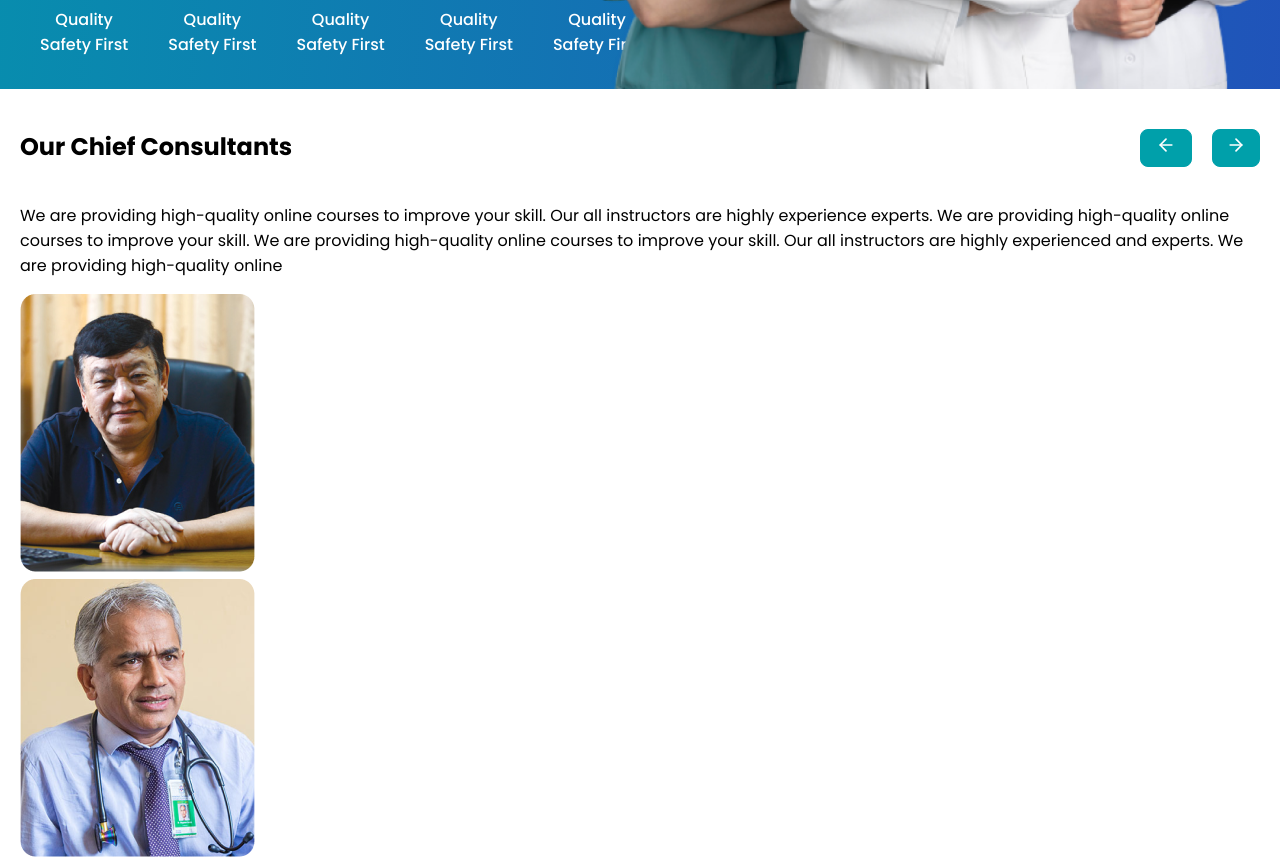
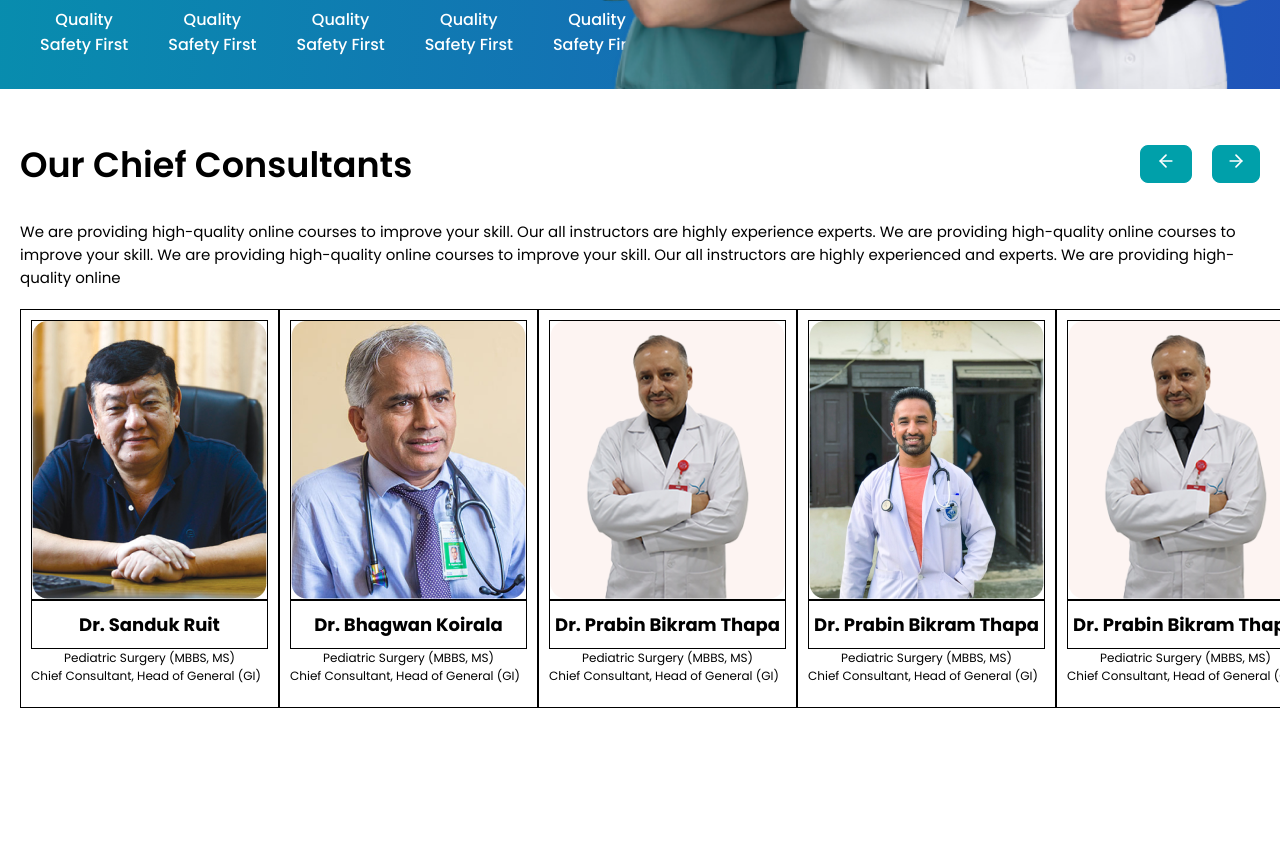
Before and after one commit to Sushey01/Tangerine_Meringue, a React (Vite) app: page / in a window 1280 px wide. Shown: the part 3740-4599 px from the top of the page. After the commit the page ends 4468 px from the top, so only its background shows below. Built offline with nearby package versions, Linux system fonts and the light colour scheme.

Commit message:
react-slick-start

```diff
--- a/src/components/Consultants.css
+++ b/src/components/Consultants.css
@@ -6,6 +6,12 @@
     display: flex;
     flex-direction: row;
     justify-content: space-between;
+}
+
+
+.consultants-title h1{
+    font-size: 35px;
+    font-weight: 600;
 }
 
 
@@ -47,3 +53,215 @@
     cursor: pointer;
     background-color: #076067;
 }
+
+
+
+.paragraph{
+    font-size: 15px;
+    font-weight: 400;
+    /* text-align: justify; */
+    margin: 0px;
+    padding-bottom: 20px;
+}
+
+.five-doctor-container{
+    display: flex;
+    justify-content: space-evenly;
+}
+
+
+
+.first-doctor-container:hover{
+    background-color: purple;
+    transition: 0.3s;
+}
+
+.first-doctor-container{
+    border: 1px solid;
+    padding: 10px;
+}
+
+.first-doctor-image{
+    display: flex;
+    flex-direction: column;
+    border: 1px solid;
+}
+
+.first-doctor-info{
+    border: 1px solid;
+}
+
+.first-doctor-info h4{
+    justify-self: center;
+    font-size: 18px;
+    font-weight: 700;
+    margin-top: 10px;
+    margin-bottom: 10px;
+}
+
+
+
+.first-doctor-container .doc1-info1{
+    font-size: 12px;
+    text-align: center;
+    margin: 0px;
+}
+
+.first-doctor-container .doc1-info2{
+    margin-top: 0px;
+    font-size: 12px;
+    text-align: left;
+}
+
+.second-doctor-container{
+    border: 1px solid;
+    padding: 10px;
+}
+
+.second-doctor-image{
+    display: flex;
+    flex-direction: column;
+    border: 1px solid;
+}
+
+.second-doctor-info{
+    border: 1px solid;
+}
+
+.second-doctor-info h4{
+    justify-self: center;
+    font-size: 18px;
+    font-weight: 700;
+    margin-top: 10px;
+    margin-bottom: 10px;
+}
+
+
+
+.second-doctor-container .doc2-info1{
+    font-size: 12px;
+    text-align: center;
+    margin: 0px;
+}
+
+.second-doctor-container .doc2-info2{
+    margin-top: 0px;
+    font-size: 12px;
+    text-align: left;
+}
+
+
+.third-doctor-container{
+    border: 1px solid;
+    padding: 10px;
+}
+
+
+.third-doctor-image{
+    display: flex;
+    flex-direction: column;
+    border: 1px solid;
+}
+
+.third-doctor-info{
+    border: 1px solid;
+}
+
+.third-doctor-info h4{
+    justify-self: center;
+    font-size: 18px;
+    font-weight: 700;
+    margin-top: 10px;
+    margin-bottom: 10px;
+}
+
+
+
+.third-doctor-container .doc3-info1{
+    font-size: 12px;
+    text-align: center;
+    margin: 0px;
+}
+
+.third-doctor-container .doc3-info2{
+    margin-top: 0px;
+    font-size: 12px;
+    text-align: left;
+}
+
+
+.fourth-doctor-container{
+    border: 1px solid;
+    padding: 10px;
+}
+
+.fourth-doctor-image{
+    display: flex;
+    flex-direction: column;
+    border: 1px solid;
+}
+
+.fourth-doctor-info{
+    border: 1px solid;
+}
+
+.fourth-doctor-info h4{
+    justify-self: center;
+    font-size: 18px;
+    font-weight: 700;
+    margin-top: 10px;
+    margin-bottom: 10px;
+}
+
+
+
+.fourth-doctor-container .doc4-info1{
+    font-size: 12px;
+    text-align: center;
+    margin: 0px;
+}
+
+.fourth-doctor-container .doc4-info2{
+    margin-top: 0px;
+    font-size: 12px;
+    text-align: left;
+}
+
+
+
+.fifth-doctor-container{
+    border: 1px solid;
+    padding: 10px;
+}
+
+.fifth-doctor-image{
+    display: flex;
+    flex-direction: column;
+    border: 1px solid;
+}
+
+.fifth-doctor-info{
+    border: 1px solid;
+}
+
+.fifth-doctor-info h4{
+    justify-self: center;
+    font-size: 18px;
+    font-weight: 700;
+    margin-top: 10px;
+    margin-bottom: 10px;
+}
+
+
+
+.fifth-doctor-container .doc5-info1{
+    font-size: 12px;
+    text-align: center;
+    margin: 0px;
+}
+
+.fifth-doctor-container .doc5-info2{
+    margin-top: 0px;
+    font-size: 12px;
+    text-align: left;
+}
--- a/src/components/Consultants.jsx
+++ b/src/components/Consultants.jsx
@@ -52,7 +52,7 @@ const Consultants = () => {
           </div>
         </div>
 
-        <p>
+        <p className="paragraph">
           We are providing high-quality online courses to improve your skill.
           Our all instructors are highly experience experts. We are providing
           high-quality online courses to improve your skill. We are providing
@@ -63,20 +63,66 @@ const Consultants = () => {
 
         <div className="five-doctor-container">
           <div className="first-doctor-container">
+            <div className="first-doctor-image">
               <img src={Doctor1}></img>
+            </div>
+            <div className="first-doctor-info">
+              <h4>Dr. Sanduk Ruit</h4>
+            </div>
+            <p className="doc1-info1">
+              Pediatric Surgery (MBBS, MS)
+            </p>
+            <p className="doc1-info2">Chief Consultant, Head of General (GI)</p>
           </div>
 
           <div className="second-doctor-container">
+             <div className="second-doctor-image">
               <img src={Doctor2}></img>
             </div>
+            <div className="second-doctor-info">
+              <h4>Dr. Bhagwan Koirala</h4>
+            </div>
+            <p className="doc2-info1">
+              Pediatric Surgery (MBBS, MS)
+            </p>
+            <p className="doc2-info2">Chief Consultant, Head of General (GI)</p>
+          </div>
+
           <div className="third-doctor-container">
+           <div className="third-doctor-image">
               <img src={Doctor3}></img>
             </div>
+            <div className="third-doctor-info">
+              <h4>Dr. Prabin Bikram Thapa</h4>
+            </div>
+            <p className="doc3-info1">
+              Pediatric Surgery (MBBS, MS)
+            </p>
+            <p className="doc3-info2">Chief Consultant, Head of General (GI)</p>
+          </div>
           <div className="fourth-doctor-container">
+            <div className="fourth-doctor-image">
               <img src={Doctor4}></img>
             </div>
+            <div className="fourth-doctor-info">
+              <h4>Dr. Prabin Bikram Thapa</h4>
+            </div>
+            <p className="doc4-info1">
+              Pediatric Surgery (MBBS, MS)
+            </p>
+            <p className="doc4-info2">Chief Consultant, Head of General (GI)</p>
+          </div>
           <div className="fifth-doctor-container">
+            <div className="fifth-doctor-image">
               <img src={Doctor5}></img>
+            </div>
+            <div className="fifth-doctor-info">
+              <h4>Dr. Prabin Bikram Thapa</h4>
+            </div>
+            <p className="doc5-info1">
+              Pediatric Surgery (MBBS, MS)
+            </p>
+            <p className="doc5-info2">Chief Consultant, Head of General (GI)</p>
           </div>
         </div>
       </div>
```
Lines whose indentation alone changed are shown as unchanged.
